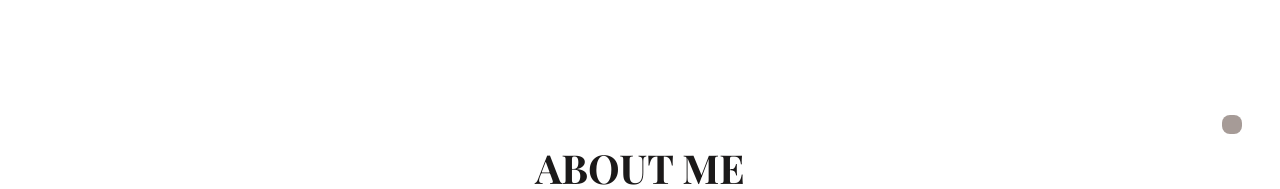
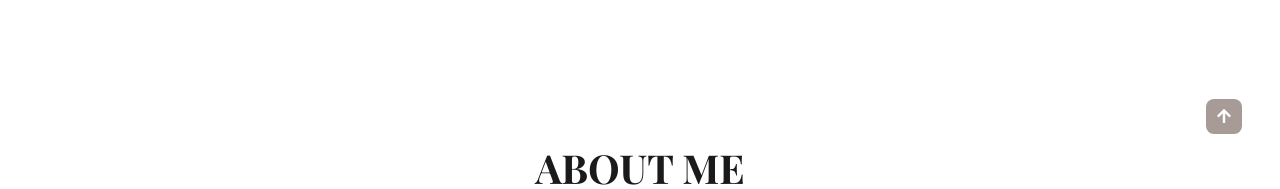
Before and after one commit to Hyesu-Choi/Portfolio_2023, a React (Create React App) app: page / in a window 1280 px wide. Shown: the part 802-991 px from the top of the page. Built offline with nearby package versions, Linux system fonts and the light colour scheme.

Commit message:
scrollup 기능 구현

```diff
--- a/src/App.js
+++ b/src/App.js
@@ -9,6 +9,7 @@ import Contact from "./components/Contact/Contact";
 import Footer from "./components/Footer/Footer";
 
 import TypingEffect from "./components/TypingEffect/TypingEffect";
+import ScrollUp from "./components/ScrollUp/ScrollUp";
 
 function App() {
   //script part
@@ -20,29 +21,6 @@ function App() {
   // }
   // window.addEventListener("scroll", scrollHeader);
 
-  // // scroll up 버튼 보이기
-  // function scrollUp() {
-  //   const scrollUp = document.getElementById("scroll-up");
-  //   if (this.scrollY >= 350) scrollUp.classList.add("show-scroll");
-  //   else scrollUp.classList.remove("show-scroll");
-  // }
-  // window.addEventListener("scroll", scrollUp);
-
-  // 제이쿼리로 처리한 script. js로 처리할것!!
-  // 1. progress bar - circle로 처리된 부분..라이브러리 사용했었음. 리액트 라이브러리 찾아볼것
-  // 2. 모바일 영역 메뉴 토글 처리.
-
-  //   /* 모바일 영역 메뉴 토글 */
-  //   $(".menu_toggle").on("click", function () {
-  //     $(this).toggleClass("open");
-  //     $(".nav").toggleClass("open");
-  //   });
-  //   $(".nav_link").on("click", function () {
-  //     $(".menu_toggle").removeClass("open");
-  //     $(".nav").removeClass("open");
-  //   });
-  // });
-
   return (
     <div className="App">
       <Header />
@@ -51,10 +29,7 @@ function App() {
       <MyWorks />
       <Contact />
       <Footer />
-
-      <a href="#" className="scrollup" id="scroll-up">
-        <i className="ri-arrow-up-line"></i>
-      </a>
+      <ScrollUp />
     </div>
   );
 }
--- /dev/null
+++ b/src/components/ScrollUp/ScrollUp.jsx
@@ -0,0 +1,46 @@
+import React, { useState, useEffect } from "react";
+import { FaArrowUp } from "react-icons/fa";
+
+export default function ScrollUp() {
+  const [ScrollY, setScrollY] = useState(0);
+  const [BtnStatus, setBtnStatus] = useState(false); // 버튼 상태
+
+  const handleFollow = () => {
+    setScrollY(window.pageYOffset);
+    // 350 이상이면 up버튼 뵈고, 350 이하면 버튼 사라지게
+    if (ScrollY > 350) {
+      setBtnStatus(true);
+    } else {
+      setBtnStatus(false);
+    }
+  };
+
+  // up 버튼 클릭하면 스크롤이 맨 위로 올라감
+  const handleTop = () => {
+    window.scrollTo({
+      top: 0,
+      behavior: "smooth",
+    });
+    setScrollY(0); // ScrollY 의 값을 0으로 초기화
+    setBtnStatus(false); // 버튼 숨김
+  };
+
+  useEffect(() => {
+    const watch = () => {
+      window.addEventListener("scroll", handleFollow);
+    };
+    watch();
+    return () => {
+      window.removeEventListener("scroll", handleFollow);
+    };
+  });
+
+  return (
+    <div
+      onClick={handleTop}
+      className={BtnStatus ? "scrollup show-scroll" : "scrollup"}
+    >
+      <FaArrowUp />
+    </div>
+  );
+}
```
